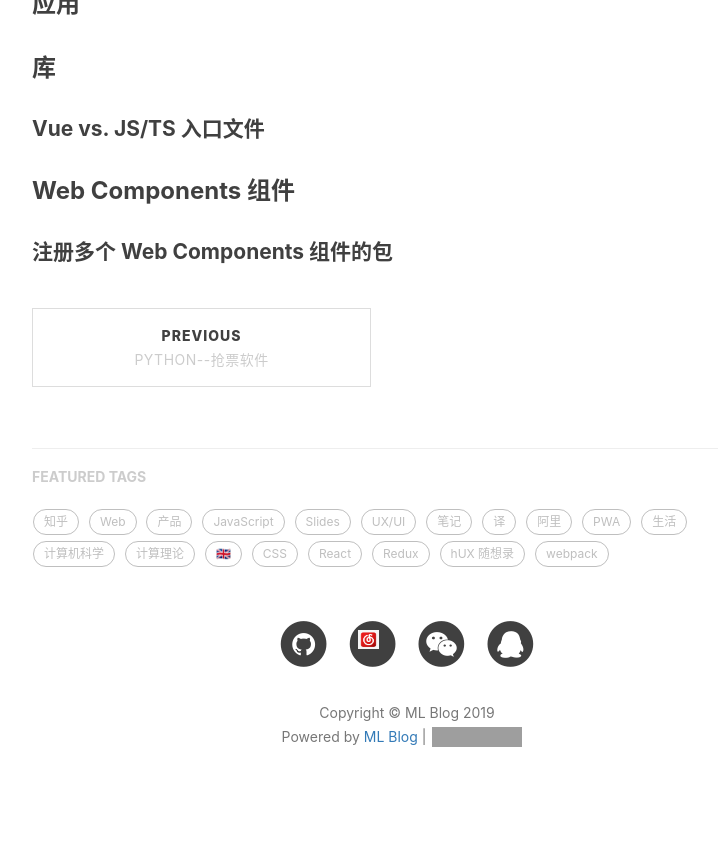
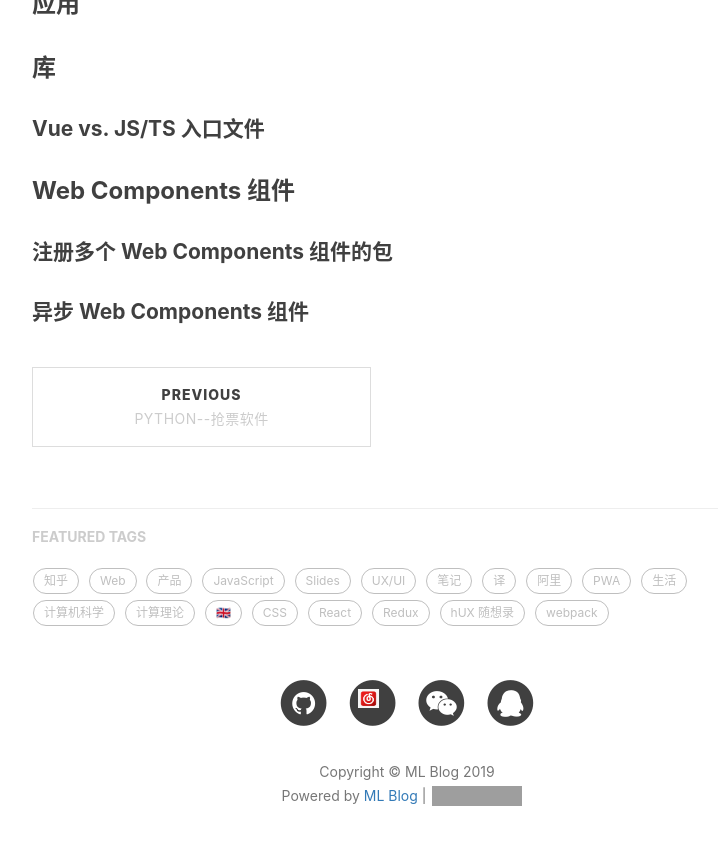
Before and after one commit to adamma1024/ml-blog, a Jekyll site: the page built from _posts/2019-06-13-vue-cli3-webpack.md, in a window 1280 px wide and 900 px high, scrolled down 2995 px. Shown: the top 845 px of the window, without its empty margins (233-951 px from the left). Built offline with Jekyll 4.4.1, drawn with Linux system fonts in a browser that asks for light colours; comment, search, counter and statistics services are not loaded; grey boxes are pictures that could not be loaded.

Commit message:
异步 Web Components 组件

```diff
--- a/_posts/2019-06-13-vue-cli3-webpack.md
+++ b/_posts/2019-06-13-vue-cli3-webpack.md
@@ -86,3 +86,5 @@ module.exports = {
 ### Web Components 组件
 
 #### 注册多个 Web Components 组件的包
+
+#### 异步 Web Components 组件
```
